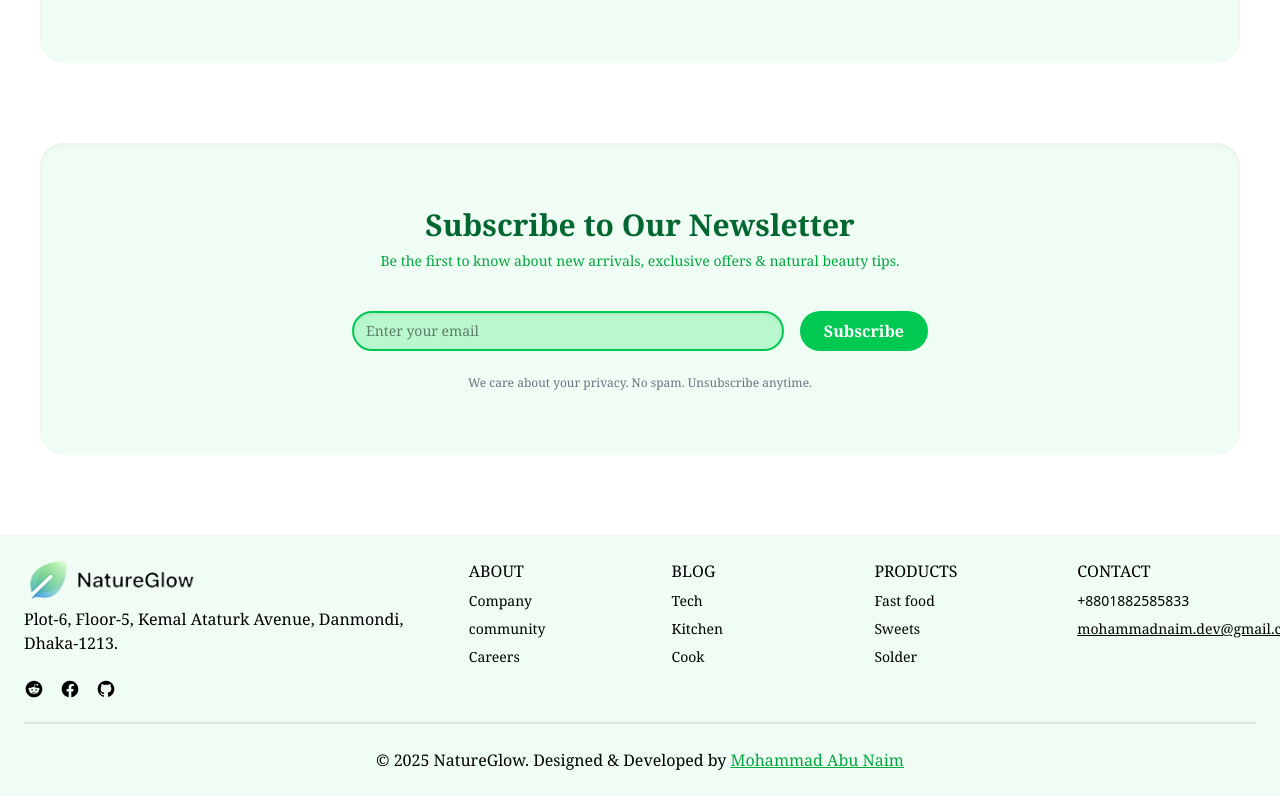
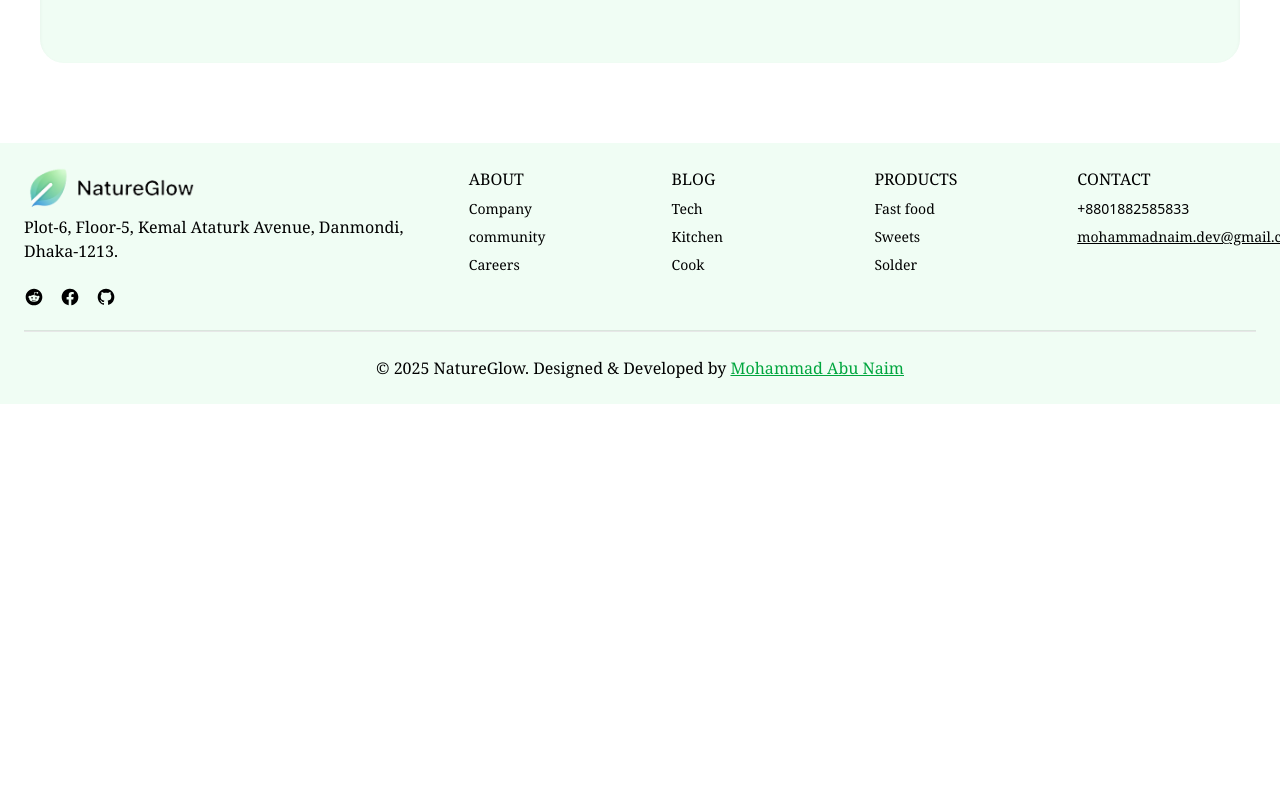
Before and after one commit to md-abu-naim/NatureGlow, a React (Vite) app: page / in a window 1280 px wide. Shown: the part 4932-5728 px from the top of the page. After the commit the page ends 5336 px from the top, so only its background shows below. Built offline with nearby package versions, Linux system fonts and the light colour scheme.

Commit message:
newsletter complate

```diff
--- a/src/Pages/Home/Newsletter.jsx
+++ b/src/Pages/Home/Newsletter.jsx
@@ -14,48 +14,6 @@ const Newsletter = () => {
                 </form>
                 <p className="text-center text-xs text-gray-700 mt-6">We care about your privacy. No spam. Unsubscribe anytime.</p>
             </div>
-
-            <section className="bg-green-50 py-16 px-4 md:px-10 rounded-3xl shadow-inner my-20">
-                <div className="text-center mb-10">
-                    <h2 className="text-3xl font-bold text-green-800">Subscribe to Our Newsletter</h2>
-                    <p className="text-green-600 text-sm mt-2">
-                        Be the first to know about new arrivals, exclusive offers & natural beauty tips.
-                    </p>
-                </div>
-
-                {/* <form className="flex flex-col md:flex-row items-center gap-4 max-w-xl mx-auto">
-                    <input
-                        type="email"
-                        placeholder="Enter your email"
-                        className="input input-bordered bg-green-200 w-full flex-1 shadow-inner rounded-full border-2 border-green-500"
-                    />
-                    <button
-                        type="submit"
-                        className="bg-green-500 hover:bg-green-600 text-white font-semibold px-6 py-2 rounded-full transition duration-300"
-                    >
-                        Subscribe
-                    </button>
-                </form> */}
-<form className="flex flex-col md:flex-row items-center gap-4 max-w-xl mx-auto">
-  <input
-    type="email"
-    placeholder="Enter your email"
-    className="input input-bordered bg-green-200 w-full flex-1 shadow-inner rounded-full border-2 border-green-500"
-  />
-  <button
-    type="submit"
-    className="bg-green-500 hover:bg-green-600 text-white font-semibold px-6 py-2 rounded-full transition duration-300 w-full md:w-auto"
-  >
-    Subscribe
-  </button>
-</form>
-
-                <p className="text-center text-xs text-gray-500 mt-6">
-                    We care about your privacy. No spam. Unsubscribe anytime.
-                </p>
-            </section>
-
-
         </div>
     );
 };
```
